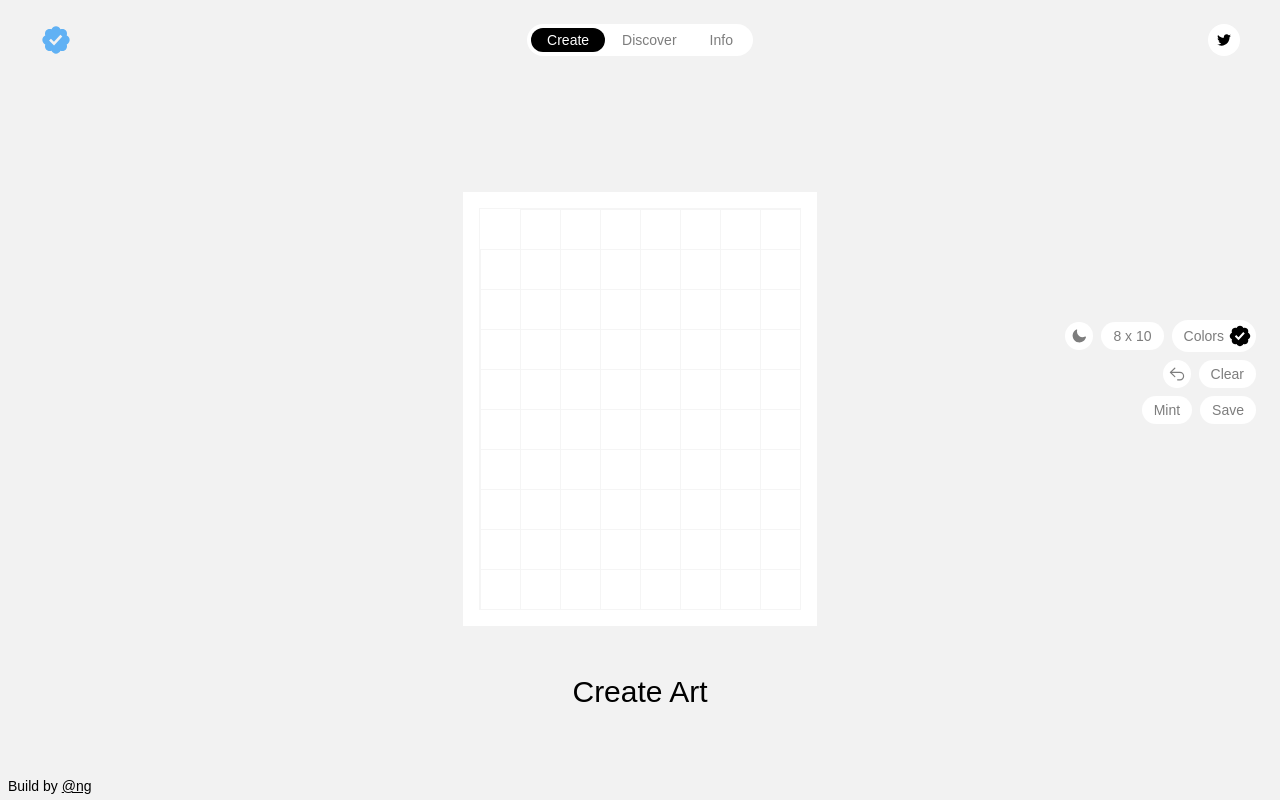
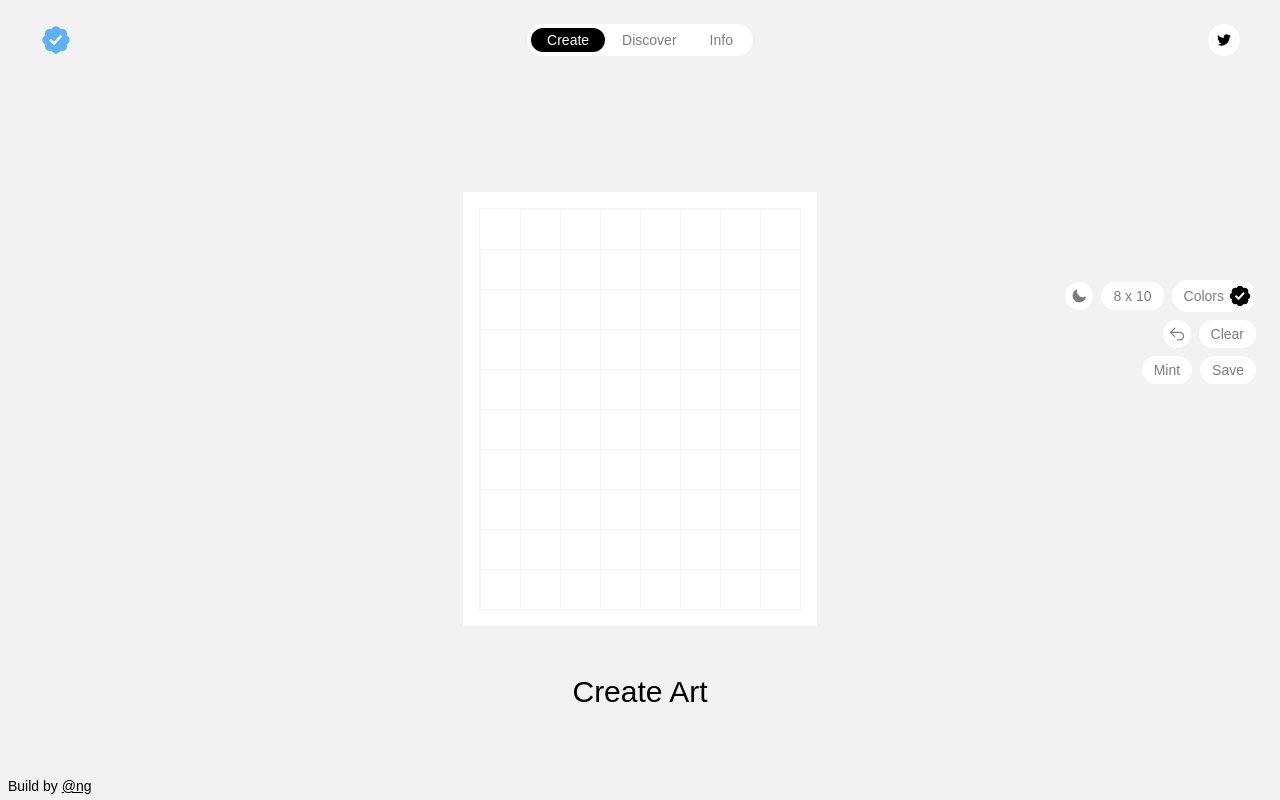
Before and after one commit to nikitattt/create-checks, a Next.js app in the folder website/: page / in a window 1280 px wide. Built offline with nearby package versions, Linux system fonts and the light colour scheme; a web font is replaced by a local one.

Commit message:
Better menu positioning

```diff
--- a/website/components/Menu/index.tsx
+++ b/website/components/Menu/index.tsx
@@ -23,7 +23,7 @@ const Menu = () => {
   const showBoardSizePanel = useMenuStore((state) => state.showBoardSizePanel)
 
   return (
-    <div className="flex flex-col absolute right-2 sm:right-6 top-[4.5rem] sm:top-1/2 gap-2 items-end -mt-0 sm:-mt-20">
+    <div className="flex flex-col absolute right-2 sm:right-6 top-[4.5rem] sm:top-[35%] gap-2 items-end">
       <div className="flex flex-row gap-2 items-center">
         <DarkModeSwitch />
         <BoardSizeSelect />
```
